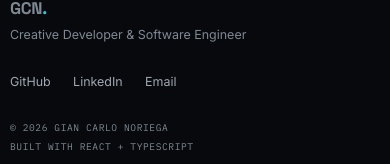
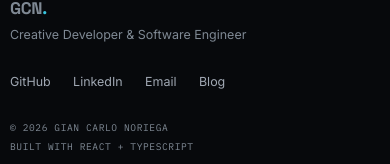
Before and after one commit to frogrest/Portfolio-Rework, a React (Vite) app: page / in a window 390 px wide. Shown: the part 8879-9043 px from the top of the page. Built offline with nearby package versions, Linux system fonts and the light colour scheme.

Commit message:
Add blog links to nav, mobile menu, and footer

```diff
--- a/src/components/Footer.tsx
+++ b/src/components/Footer.tsx
@@ -1,4 +1,6 @@
 import { socials } from '../data/socials'
+
+const blogHref = `${import.meta.env.BASE_URL}blog/`
 
 export function Footer() {
   return (
@@ -11,6 +13,7 @@ export function Footer() {
         <a href={socials.github} target="_blank" rel="noreferrer">GitHub</a>
         <a href={socials.linkedin} target="_blank" rel="noreferrer">LinkedIn</a>
         <a href={socials.email}>Email</a>
+        <a href={blogHref}>Blog</a>
       </nav>
       <div className="footer__meta">
         <span>© {new Date().getFullYear()} Gian Carlo Noriega</span>
--- a/src/components/MobileMenu.tsx
+++ b/src/components/MobileMenu.tsx
@@ -1,6 +1,8 @@
-import { ArrowUpRight, X } from 'lucide-react'
+import { ArrowUpRight, FileText, X } from 'lucide-react'
 import { AnimatePresence, motion } from 'motion/react'
 import { useEffect, useRef } from 'react'
+
+const blogHref = `${import.meta.env.BASE_URL}blog/`
 
 interface MobileMenuProps {
   open: boolean
@@ -60,13 +62,14 @@ export function MobileMenu({ open, activeSection, onClose, items }: MobileMenuPr
             {items.map((item, index) => (
               <a
                 key={item.id}
-                href={`#${item.id}`}
+                href={item.id === 'blog' ? blogHref : `#${item.id}`}
                 className={activeSection === item.id ? 'is-active' : ''}
                 onClick={onClose}
               >
                 <span className="mono">0{index + 1}</span>
                 <span>{item.label}</span>
                 {item.id === 'contact' && <ArrowUpRight size={20} aria-hidden="true" />}
+                {item.id === 'blog' && <FileText size={20} aria-hidden="true" />}
               </a>
             ))}
           </nav>
--- a/src/components/Navbar.tsx
+++ b/src/components/Navbar.tsx
@@ -1,4 +1,4 @@
-import { ArrowUpRight, Menu } from 'lucide-react'
+import { ArrowUpRight, FileText, Menu } from 'lucide-react'
 import { useEffect, useMemo, useState } from 'react'
 import { useActiveSection } from '../hooks/useActiveSection'
 import { MobileMenu } from './MobileMenu'
@@ -9,10 +9,13 @@ const navItems = [
   { id: 'resume', label: 'Resume' },
   { id: 'work', label: 'Work' },
   { id: 'contact', label: 'Contact' },
+  { id: 'blog', label: 'Blog' },
 ]
 
+const blogHref = `${import.meta.env.BASE_URL}blog/`
+
 export function Navbar() {
-  const ids = useMemo(() => navItems.map((item) => item.id), [])
+  const ids = useMemo(() => navItems.map((item) => item.id).filter((id) => id !== 'blog'), [])
   const activeSection = useActiveSection(ids)
   const [scrolled, setScrolled] = useState(false)
   const [menuOpen, setMenuOpen] = useState(false)
@@ -29,12 +32,16 @@ export function Navbar() {
       <header className={`navbar ${scrolled ? 'is-scrolled' : ''}`}>
         <a className="brand" href="#home" aria-label="GCN home">GCN<span>.</span></a>
         <nav className="desktop-nav" aria-label="Primary navigation">
-          {navItems.map((item) => (
-            <a key={item.id} href={`#${item.id}`} className={activeSection === item.id ? 'is-active' : ''}>
-              {item.label}
-              {item.id === 'contact' && <ArrowUpRight size={14} aria-hidden="true" />}
-            </a>
-          ))}
+          {navItems.map((item) =>
+            item.id === 'blog' ? (
+              <a key={item.id} href={blogHref}>{item.label}</a>
+            ) : (
+              <a key={item.id} href={`#${item.id}`} className={activeSection === item.id ? 'is-active' : ''}>
+                {item.label}
+                {item.id === 'contact' && <ArrowUpRight size={14} aria-hidden="true" />}
+              </a>
+            )
+          )}
         </nav>
         <button className="menu-button" onClick={() => setMenuOpen(true)} aria-label="Open navigation menu" aria-expanded={menuOpen}>
           <span>MENU</span><Menu size={18} />
```
